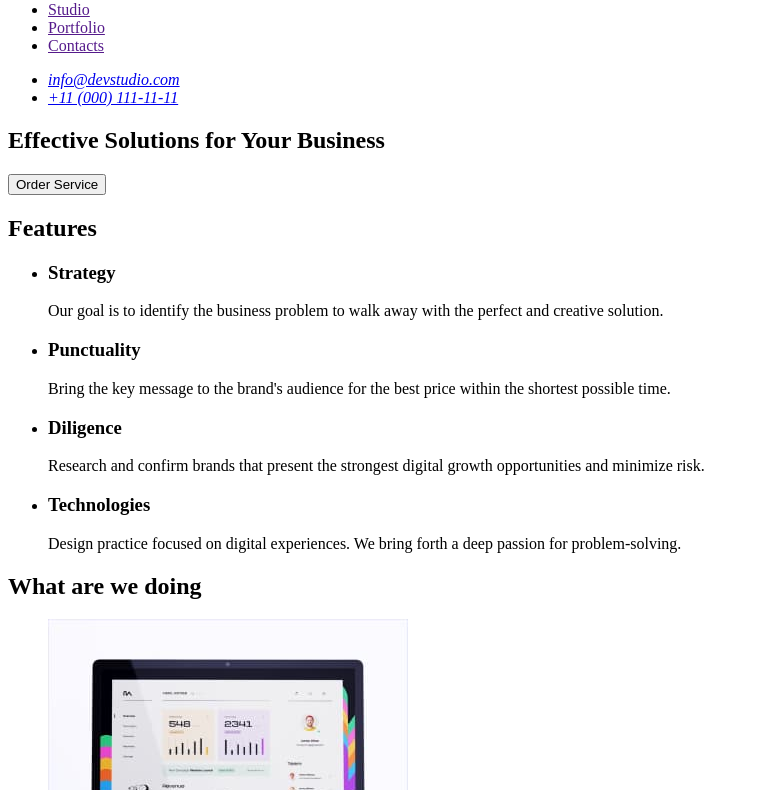
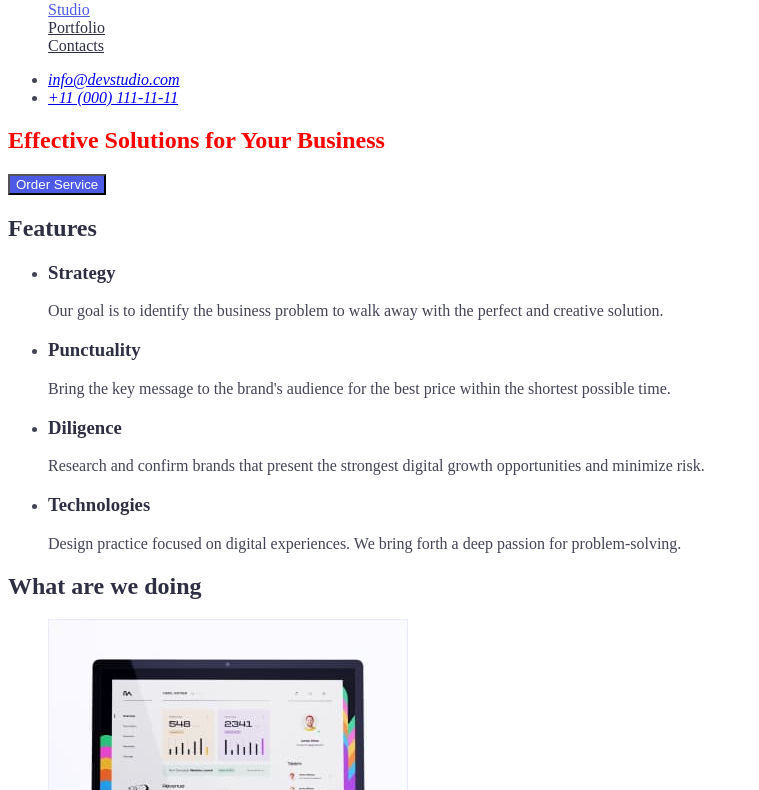
Before and after one commit to Artchem/goit-markup-hw-02, a plain HTML site: page index.html in a window 1280 px wide. Shown: the part 41-831 px from the top of the page, without its empty margins (0-759 px from the left). Drawn offline with Linux system fonts and the light colour scheme.

Commit message:
Добавлены стили

```diff
--- /dev/null
+++ b/css/style.css
@@ -0,0 +1,70 @@
+:root {
+  --primary-text-color: #434455;
+  --title-text-color: #2e2f42;
+  --accent-color: #4d5ae5;
+  --primary-bg-color: #ffffff;
+}
+
+body {
+  background-color: var(--primary-bg-color);
+  color: var(--primary-text-color);
+}
+.list {
+  list-style: none;
+}
+
+/*цвет основного текста
+SLATE #434455*/
+/*вторичный цвет  текста
+NAVY BLUE #2E2F42*/
+/*цвет белый #FFFFFF*/
+/* акцент и лого  #4D5AE5*/
+
+.logo {
+  color: var(--accent-color);
+}
+.logo:hover {
+  color: aqua;
+}
+
+/*site nav*/
+
+.site-nav .link {
+  color: var(--title-text-color);
+}
+.site-nav .link:hover,
+.site-nav .link:focus {
+  color: aqua;
+}
+.site-nav .link.current {
+  color: var(--accent-color);
+}
+
+/*Hero*/
+.hero-title {
+  color: red;
+}
+
+/*Section*/
+.section-title {
+  color: var(--title-text-color);
+}
+
+/*Features*/
+.features-list .title {
+  color: var(--title-text-color);
+}
+
+/*button*/
+.button {
+  color: var(--title-text-color);
+  background-color: var(--primary-bg-color);
+}
+.button.primary {
+  color: var(--primary-bg-color);
+  background-color: var(--accent-color);
+}
+.button.secondary {
+  color: var(--accent-color);
+  background-color: var(--primary-bg-color);
+}
--- a/index.html
+++ b/index.html
@@ -4,21 +4,22 @@
     <meta charset="UTF-8" />
     <meta http-equiv="X-UA-Compatible" content="IE=edge" />
     <meta name="viewport" content="width=device-width, initial-scale=1.0" />
-    <title>Document</title>
+    <title>Studio</title>
+    <link rel="stylesheet" href="./css/style.css" />
   </head>
   <body>
     <header>
       <nav>
-        <a href="./index.html">WebStudio</a>
-        <ul>
-          <li><a href="">Studio</a></li>
-          <li><a href="">Portfolio</a></li>
-          <li><a href="">Contacts</a></li>
+        <a href="./index.html" class="logo">Web<span>Studio</span></a>
+        <ul class="site-nav list">
+          <li><a href="" class="link current">Studio</a></li>
+          <li><a href="./portfolio" class="link">Portfolio</a></li>
+          <li><a href="" class="link">Contacts</a></li>
         </ul>
       </nav>
 
       <address>
-        <ul>
+        <ul class="">
           <li><a href="mailto:info@devstudio.com">info@devstudio.com</a></li>
           <li><a href="tel:+110001111111">+11 (000) 111-11-11</a></li>
         </ul>
@@ -26,37 +27,39 @@
     </header>
 
     <main>
-      <section>
-        <h1>Effective Solutions for Your Business</h1>
-        <button type="button">Order Service</button>
+      <!--Hero-->
+      <section class="hero">
+        <h1 class="hero-title">Effective Solutions for Your Business</h1>
+        <button class="button primary" type="button">Order Service</button>
       </section>
 
-      <section>
-        <h2>Features</h2>
-        <ul>
+      <!--Features-->
+      <section class="section">
+        <h2 class="section-title">Features</h2>
+        <ul class="features-list">
           <li>
-            <h3>Strategy</h3>
+            <h3 class="title">Strategy</h3>
             <p>
               Our goal is to identify the business problem to walk away with the
               perfect and creative solution.
             </p>
           </li>
           <li>
-            <h3>Punctuality</h3>
+            <h3 class="title">Punctuality</h3>
             <p>
               Bring the key message to the brand's audience for the best price
               within the shortest possible time.
             </p>
           </li>
           <li>
-            <h3>Diligence</h3>
+            <h3 class="title">Diligence</h3>
             <p>
               Research and confirm brands that present the strongest digital
               growth opportunities and minimize risk.
             </p>
           </li>
           <li>
-            <h3>Technologies</h3>
+            <h3 class="title">Technologies</h3>
             <p>
               Design practice focused on digital experiences. We bring forth a
               deep passion for problem-solving.
@@ -65,8 +68,8 @@
         </ul>
       </section>
 
-      <section>
-        <h2>What are we doing</h2>
+      <section class="section">
+        <h2 class="section-title">What are we doing</h2>
         <ul>
           <li>
             <img
@@ -92,8 +95,9 @@
         </ul>
       </section>
 
-      <section>
-        <h2>Our Team</h2>
+      <!--Our Team-->
+      <section class="section">
+        <h2 class="section-title">Our Team</h2>
         <ul>
           <li>
             <img
```
Also changed, not shown: portfolio.html (added, +39 -0 lines).
